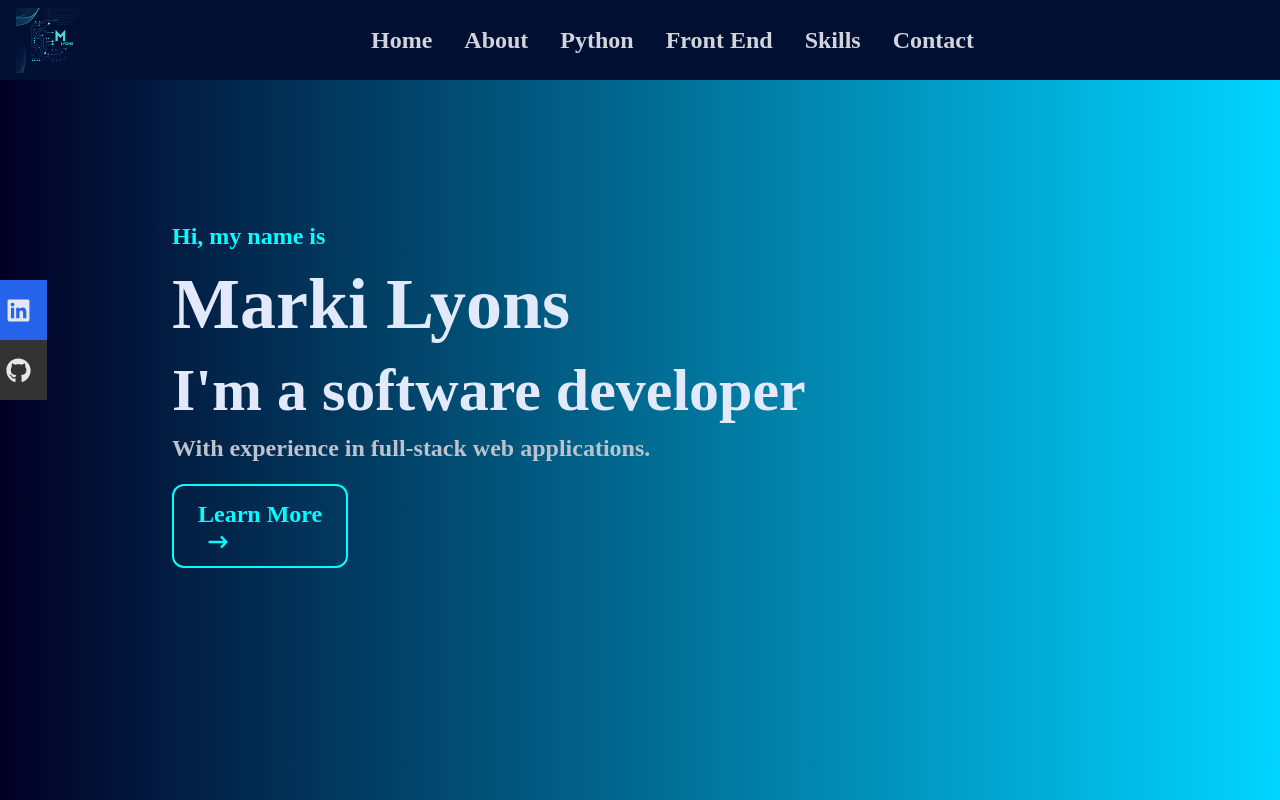
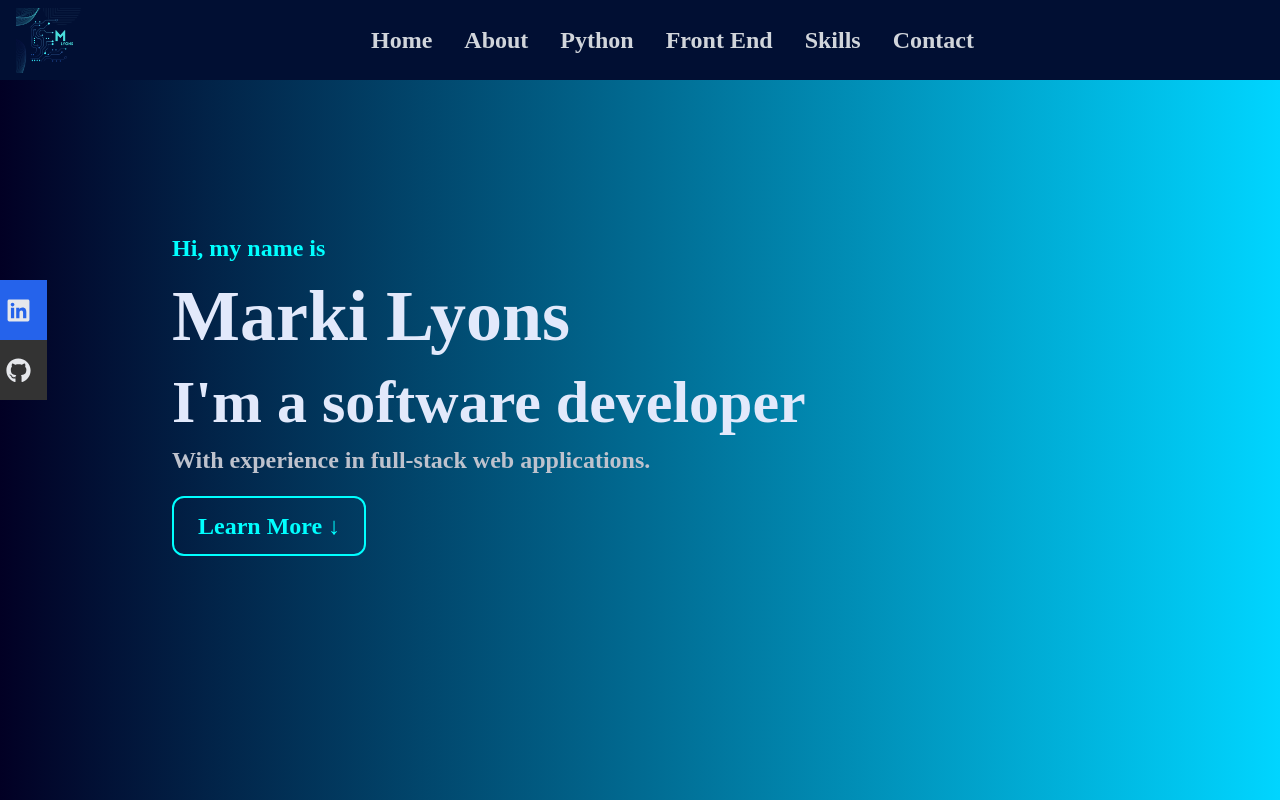
Before and after one commit to MsMLyons/portfolio, a React (Create React App) app: page / in a window 1280 px wide. Shown: the top 800 px of the page. Built offline with nearby package versions, Linux system fonts and the light colour scheme.

Commit message:
Change arrow on button Home component

```diff
--- a/src/components/Home.jsx
+++ b/src/components/Home.jsx
@@ -1,5 +1,4 @@
 import React from 'react';
-import { HiArrowNarrowRight } from 'react-icons/hi';
 import {Link as ScrollLink} from 'react-scroll';
 
 const Home = () => {
@@ -32,8 +31,7 @@ const Home = () => {
             offset={-90} // Adjust the offset based on your layout
             className='inline-block text-[#00FFFF] group border-2 border-[#00FFFF] rounded-xl px-6 py-3 my-4 hover:bg-[#0a192f]'
           >
-            Learn More
-            <HiArrowNarrowRight className='ml-2' />
+            Learn More ↓
           </ScrollLink>
         </div>
       </div>
```
